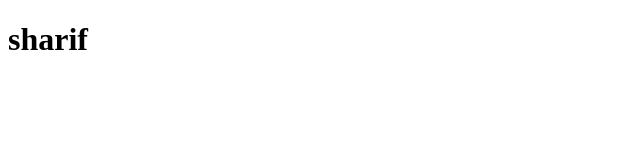
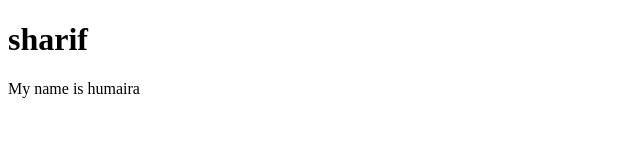
Before and after one commit to nobin333/test-repo, a plain HTML site: page index.html in a window 1280 px wide. Shown: the whole page, without its empty margins (0-640 px from the left). Drawn offline with Linux system fonts and the light colour scheme.

Commit message:
adding humaira with p tag

```diff
--- a/index.html
+++ b/index.html
@@ -7,5 +7,6 @@
 </head>
 <body>
     <H1>sharif</H1>
+    <p>My name is humaira</p>
 </body>
 </html>
```
